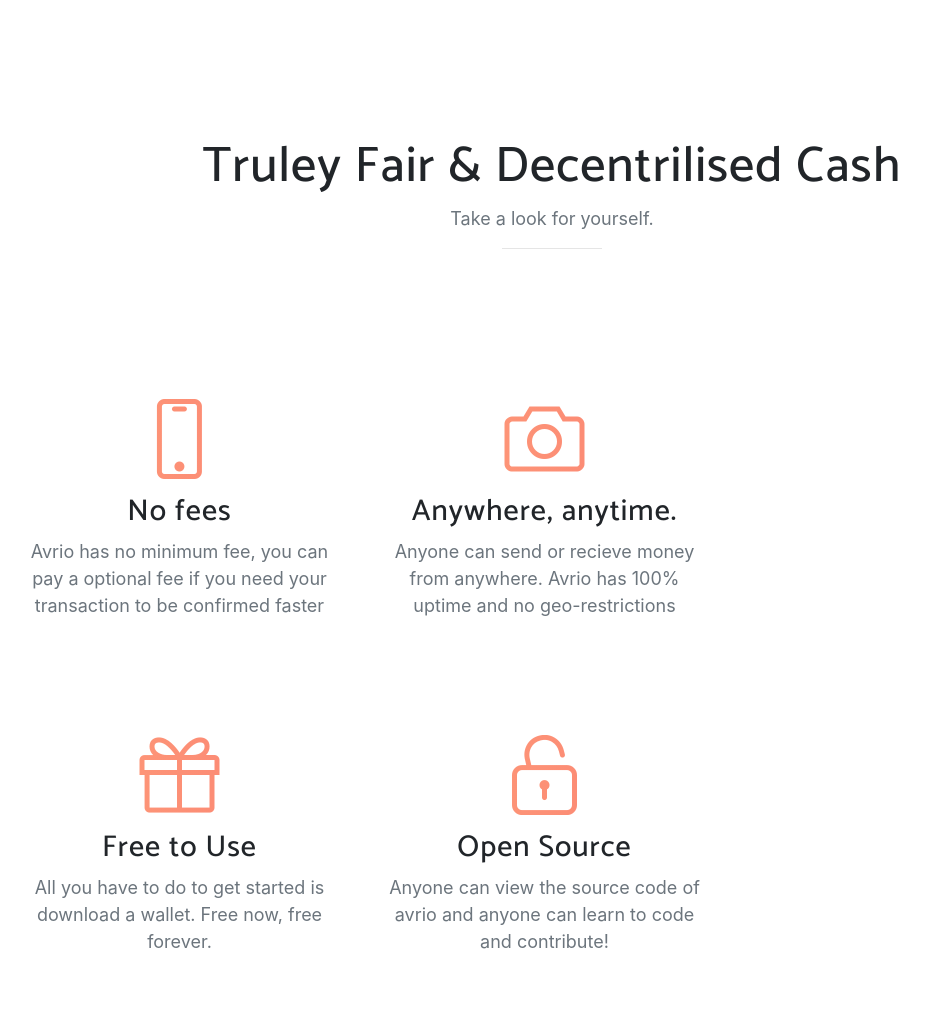
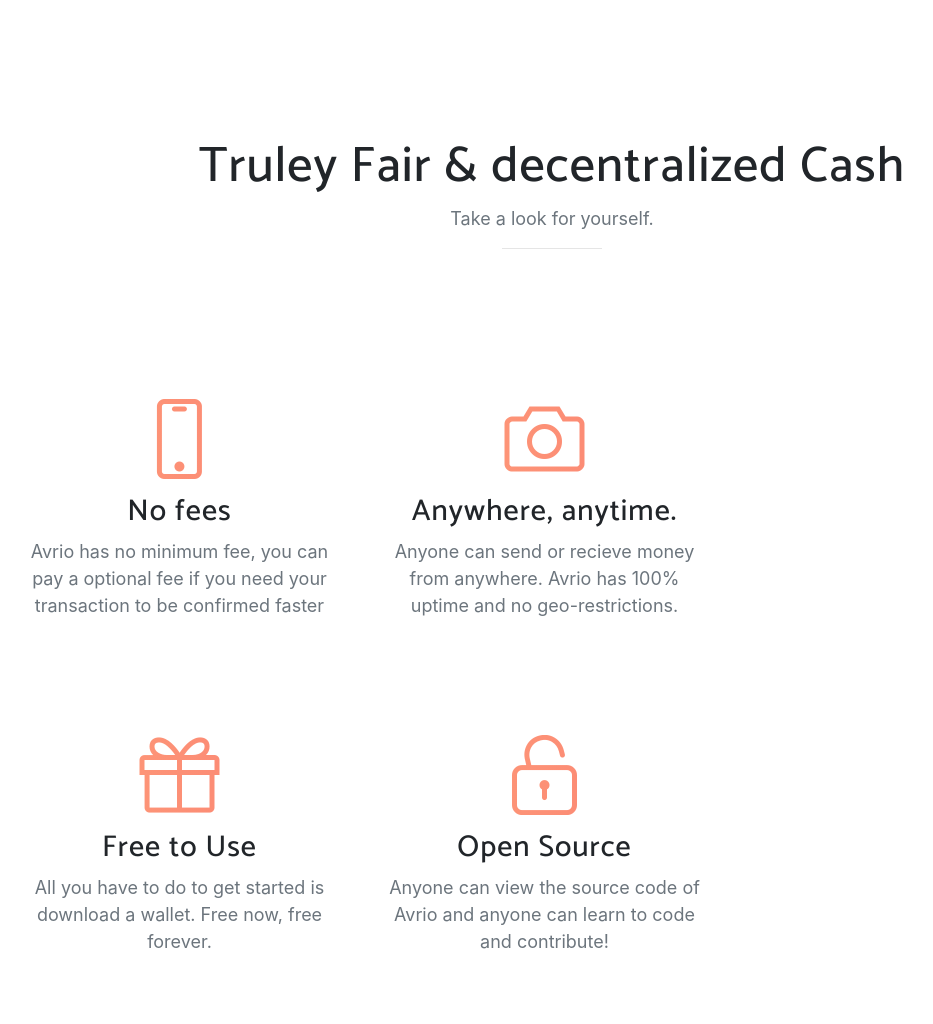
Before and after one commit to avrio-project/avriowebsite, a website with bundled scripts: page index.html in a window 1280 px wide. Shown: the part 1320-2344 px from the top of the page, without its empty margins (88-1021 px from the left). Built offline with nearby package versions, Linux system fonts and the light colour scheme; a web font is replaced by a local one.

Commit message:
Fixed spelling/grammar

```diff
--- a/index.html
+++ b/index.html
@@ -60,7 +60,7 @@
     <div class="container h-100">      <div class="row h-100">
         <div class="col-lg-7 my-auto">
           <div class="header-content mx-auto">
-            <h1 class="mb-5">Avrio is a feeless, decentrilsied digital currency that marks a new era of online payments</h1>
+            <h1 class="mb-5">Avrio is a feeless, decentralized digital currency that marks a new era of online payments</h1>
             <a href="#whitepaper"  class="btn btn-outline btn-xl js-scroll-trigger">Read the Whitepaper</a>
           </div>
         </div>
@@ -89,7 +89,7 @@
   <section class="features" id="features">
     <div class="container">
       <div class="section-heading text-center">
-        <h2>Truley Fair & Decentrilised Cash</h2>
+        <h2>Truley Fair & decentralized Cash</h2>
         <p class="text-muted">Take a look for yourself.</p>
         <hr>
       </div>
@@ -108,7 +108,7 @@
                 <div class="feature-item">
                   <i class="icon-camera text-primary"></i>
                   <h3>Anywhere, anytime.</h3>
-                  <p class="text-muted">Anyone can send or recieve money from anywhere. Avrio has 100% uptime and no geo-restrictions</p>
+                  <p class="text-muted">Anyone can send or recieve money from anywhere. Avrio has 100% uptime and no geo-restrictions.</p>
                 </div>
               </div>
             </div>
@@ -124,7 +124,7 @@
                 <div class="feature-item">
                   <i class="icon-lock-open text-primary"></i>
                   <h3>Open Source</h3>
-                  <p class="text-muted">Anyone can view the source code of avrio and anyone can learn to code and contribute!</p>
+                  <p class="text-muted">Anyone can view the source code of Avrio and anyone can learn to code and contribute!</p>
                 </div>
               </div>
             </div>
@@ -164,7 +164,7 @@
 
   <footer>
     <div class="container">
-      <p>&copy; Avrio Project 2019. All Rights Reserved.</p>
+      <p>&copy; Avrio Project 2020. All Rights Reserved.</p>
       <ul class="list-inline">
         <li class="list-inline-item">
           <a href="#">Privacy</a>
```
